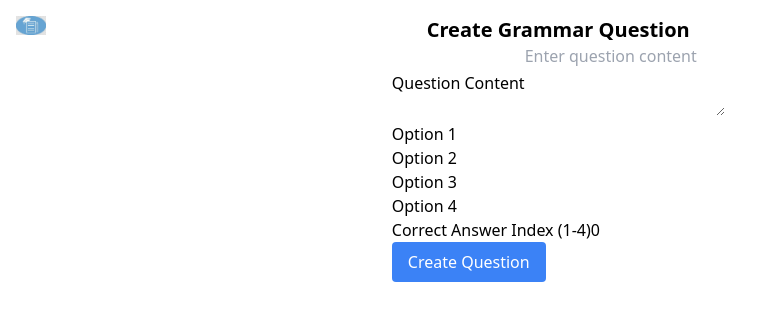
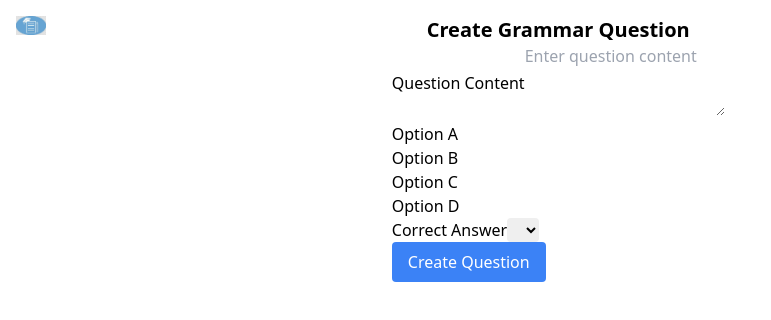
Before and after one commit to stormkid2009/exams-platform, a Next.js app: page /dash-board/grammaire in a window 1280 px wide. Shown: the top 320 px of the page, without its empty margins (0-771 px from the left). Built offline with nearby package versions, Linux system fonts and the light colour scheme.

Commit message:
chore: fix some errors

```diff
--- a/pages/dash-board/grammaire/index.tsx
+++ b/pages/dash-board/grammaire/index.tsx
@@ -1,9 +1,7 @@
 import React from "react";
 import GrammaireForm from "src/components/forms/question/grammaireForm";
 import fetcher from "src/helpers/fetcher";
-import {  type GrammaireFormData } from "src/shared/schemas/grammaire.schema";
-
-
+import { type GrammaireFormData } from "src/shared/schemas/grammaire.schema";
 
 export default function DashBoard() {
   const path = `/api/questions/category/grammaire`;
@@ -11,10 +9,15 @@ export default function DashBoard() {
   const handleSubmit = async (formData: GrammaireFormData) => {
     try {
       // Transform form data to match the API's expected format
-      const questionData: GrammaireFormData = {
+      const questionData = {
         content: formData.content,
-        options: formData.options as [string, string, string, string],
-        rightAnswers: formData.rightAnswers,
+        options: [
+          formData["options.0"], // Access nested paths
+          formData["options.1"],
+          formData["options.2"],
+          formData["options.3"],
+        ] as [string, string, string, string], // Ensure it's a tuple
+        rightAnswer: formData.rightAnswer,
       };
 
       const response = await fetcher(questionData, path);
--- a/src/components/forms/question/grammaireForm.tsx
+++ b/src/components/forms/question/grammaireForm.tsx
@@ -1,5 +1,5 @@
 import React, { useState } from "react";
-import { useForm ,Path} from "react-hook-form";
+import { useForm, Path } from "react-hook-form";
 import { zodResolver } from "@hookform/resolvers/zod";
 import Toast from "src/components/ui/Toast";
 import ContentInput from "src/components/inputs/contentInput";
@@ -27,14 +27,18 @@ const GrammaireForm: React.FC<Props> = ({ handleSubmit }) => {
   } = useForm<GrammaireFormData>({
     resolver: zodResolver(grammaireSchema),
     defaultValues: {
-      options: ["", "", "", ""], // Initialize empty options array
+      "options.0": "", // Initialize each option field
+      "options.1": "",
+      "options.2": "",
+      "options.3": "",
       rightAnswer: 0,
     },
   });
 
   const onSubmit = async (data: GrammaireFormData) => {
     try {
-      console.log(data);
+      console.log("Form Data:", data); // Debug form data
+    console.log("Form Errors:", errors); // Debug validation errors
       // Call the handleSubmit with the modified data
       await handleSubmit(data);
 
@@ -75,22 +79,21 @@ const GrammaireForm: React.FC<Props> = ({ handleSubmit }) => {
 
         {/* Option Inputs */}
         {[0, 1, 2, 3].map((index) => (
-          <OptionInput<GrammaireFormData>
-            key={index}
-            register={register}
-            name={`options.${index}` as Path<GrammaireFormData>} // Explicitly type the name prop
-            label={`Option ${index + 1}`}
-            errorMessage={errors.options?.[index]?.message}
-          />
-        ))}
+  <OptionInput<GrammaireFormData>
+    key={index}
+    register={register}
+    name={`options.${index}` as Path<GrammaireFormData>}
+    label={`Option ${String.fromCharCode(65 + index)}`} // Use alphabetic labels
+    errorMessage={errors[`options.${index}` as keyof typeof errors]?.message} // Use type assertion
+  />
+))}
 
         {/* Answer Input */}
         <AnswerInput<GrammaireFormData>
           register={register}
           name="rightAnswer"
-          label="Correct Answer Index (1-4)"
           errorMessage={errors.rightAnswer?.message}
-          maxOptions={4} // 4 options (1-4)
+          maxOptions={4} // 4 options (A, B, C, D)
         />
 
         <div className="flex justify-end">
--- a/src/components/inputs/answerInput.tsx
+++ b/src/components/inputs/answerInput.tsx
@@ -1,35 +1,35 @@
 import React from 'react';
 import { UseFormRegister, FieldValues, Path } from 'react-hook-form';
-import BaseInput from './baseInput';
+import BaseInput from './baseInput'; // Import the BaseInput component
 
 interface AnswerInputProps<T extends FieldValues> {
   register: UseFormRegister<T>;
-  name: Path<T>; // Use Path<T> instead of string
-  label: string;
-  errorMessage?: string;
-  maxOptions: number;
+  name: Path<T>; // The name of the input field
+  errorMessage?: string; // Optional error message
+  maxOptions: number; // The maximum number of options (4 or 5)
 }
 
 const AnswerInput = <T extends FieldValues>({
   register,
   name,
-  label,
   errorMessage,
   maxOptions,
 }: AnswerInputProps<T>) => {
+  // Generate dynamic options for the dropdown list with alphabetic labels
+  const options = Array.from({ length: maxOptions }, (_, index) => ({
+    value: (index + 1).toString(), // Values start from 1
+    label: String.fromCharCode(65 + index), // Labels start from "A" (ASCII 65)
+  }));
+
   return (
     <BaseInput
       register={register}
-      name={name} // Pass name of type Path<T>
-      label={label}
+      name={name}
+      label="Correct Answer" // Set the label to "Correct Answer"
       errorMessage={errorMessage}
-      type="number"
-      min={1}
-      max={maxOptions}
-      onChange={(e) => {
-        const value = parseInt(e.target.value, 10);
-        e.target.value = (value - 1).toString();
-      }}
+      type="select" // Use "select" type for dropdown list
+      options={options} // Pass the dynamic options
+      registerOptions={{ valueAsNumber: true }} // Convert the value to a number
     />
   );
 };
--- a/src/components/inputs/baseInput.tsx
+++ b/src/components/inputs/baseInput.tsx
@@ -1,18 +1,19 @@
 import React from 'react';
-import { UseFormRegister, FieldValues, Path } from 'react-hook-form';
+import { UseFormRegister, FieldValues, Path, RegisterOptions } from 'react-hook-form';
 
 interface BaseInputProps<T extends FieldValues> {
   register: UseFormRegister<T>;
-  name: Path<T>; // The name of the input field
-  label: string; // The label for the input
-  errorMessage?: string; // Optional error message
-  type?: 'text' | 'textarea' | 'number' | 'select'; // Add 'select' as a type
-  rows?: number; // Optional number of rows for textarea
-  min?: number; // Optional minimum value for number inputs
-  max?: number; // Optional maximum value for number inputs
-  placeholder?: string; // Optional placeholder text
-  options?: { value: string; label: string }[]; // Options for the dropdown list
-  onChange?: (e: React.ChangeEvent<HTMLInputElement | HTMLTextAreaElement | HTMLSelectElement>) => void; // Optional onChange handler
+  name: Path<T>;
+  label: string;
+  errorMessage?: string;
+  type?: 'text' | 'textarea' | 'number' | 'select';
+  rows?: number;
+  min?: number;
+  max?: number;
+  placeholder?: string;
+  options?: { value: string; label: string }[];
+  registerOptions?: RegisterOptions; // Add registerOptions prop
+  onChange?: (e: React.ChangeEvent<HTMLInputElement | HTMLTextAreaElement | HTMLSelectElement>) => void;
 }
 
 const BaseInput = <T extends FieldValues>({
@@ -25,7 +26,8 @@ const BaseInput = <T extends FieldValues>({
   min,
   max,
   placeholder,
-  options = [], // Default to an empty array for options
+  options = [],
+  registerOptions, // Destructure registerOptions
   onChange,
 }: BaseInputProps<T>) => {
   return (
@@ -34,7 +36,7 @@ const BaseInput = <T extends FieldValues>({
       <div className="w-3/4">
         {type === 'textarea' ? (
           <textarea
-            {...register(name)}
+            {...register(name, registerOptions)} // Pass registerOptions
             className="w-full p-2 border rounded"
             rows={rows}
             placeholder={placeholder}
@@ -44,7 +46,7 @@ const BaseInput = <T extends FieldValues>({
           />
         ) : type === 'select' ? (
           <select
-            {...register(name)}
+            {...register(name, registerOptions)} // Pass registerOptions
             className="w-full p-2 border rounded"
             aria-label={label}
             aria-describedby={errorMessage ? `${name}-error` : undefined}
@@ -58,7 +60,7 @@ const BaseInput = <T extends FieldValues>({
           </select>
         ) : (
           <input
-            {...register(name)}
+            {...register(name, registerOptions)} // Pass registerOptions
             type={type}
             className="w-full p-2 border rounded"
             min={min}
--- a/src/components/inputs/optionInput.tsx
+++ b/src/components/inputs/optionInput.tsx
@@ -1,12 +1,12 @@
 import React from 'react';
 import { UseFormRegister, FieldValues, Path } from 'react-hook-form';
-import BaseInput from './baseInput';
+import BaseInput from './baseInput'; // Import the BaseInput component
 
 interface OptionInputProps<T extends FieldValues> {
   register: UseFormRegister<T>;
-  name: Path<T>; // Use Path<T> for type safety
-  label: string;
-  errorMessage?: string;
+  name: Path<T>; // The name of the input field
+  label: string; // The label for the input
+  errorMessage?: string; // Optional error message
 }
 
 const OptionInput = <T extends FieldValues>({
--- a/src/shared/schemas/grammaire.schema.ts
+++ b/src/shared/schemas/grammaire.schema.ts
@@ -1,27 +1,16 @@
 import { z } from "zod";
 
-// Define all your validation schemas here
 export const grammaireSchema = z.object({
   content: z.string().min(1, "Content cannot be empty"),
-  options: z.tuple([
-    z.string().min(1, "Option 1 cannot be empty"),
-    z.string().min(1, "Option 2 cannot be empty"),
-    z.string().min(1, "Option 3 cannot be empty"),
-    z.string().min(1, "Option 4 cannot be empty"),
-  ]),
-    rightAnswer: z.number()
+  "options.0": z.string().min(1, "Option 1 cannot be empty"),
+  "options.1": z.string().min(1, "Option 2 cannot be empty"),
+  "options.2": z.string().min(1, "Option 3 cannot be empty"),
+  "options.3": z.string().min(1, "Option 4 cannot be empty"),
+  rightAnswer: z
+    .number()
     .int()
     .min(0, "Right answer index must be 0 or greater")
     .max(3, "Right answer index must be 3 or less"),
 });
 
-// Export type for use in handlers
-export type GrammaireRequest = z.infer<typeof grammaireSchema>;
-
-// Export type for use in grammaireForm
-export type GrammaireFormData = z.infer<typeof grammaireSchema>& {
-  "options.0": string; // Explicitly define nested paths
-  "options.1": string;
-  "options.2": string;
-  "options.3": string;
-};
+export type GrammaireFormData = z.infer<typeof grammaireSchema>;
```
